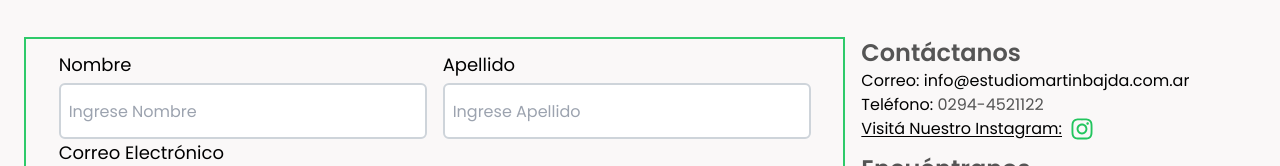
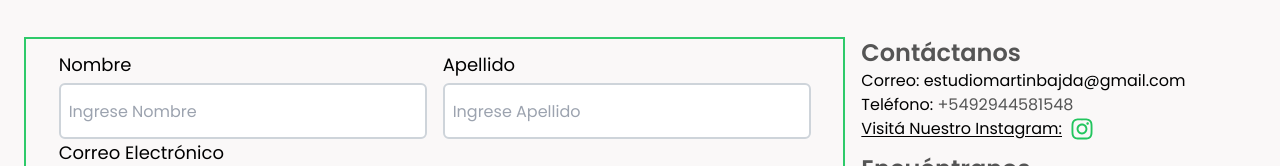
Before and after one commit to 4Bprogramming/BajdaNextJs, a Next.js app: page / in a window 1280 px wide. Shown: the part 1555-1721 px from the top of the page. Built offline with nearby package versions, Linux system fonts and the light colour scheme.

Commit message:
Update ContactMedia.jsx
contacto

```diff
--- a/src/Components/Contact/ContactMedia.jsx
+++ b/src/Components/Contact/ContactMedia.jsx
@@ -7,8 +7,8 @@ function ContactMedia() {
     <media-container class=" flex flex-col gap-y-3 md:col-span-5 lg:col-span-4">
       <contact-us class="flex flex-col items-start ml-4 w-full ">
         <h4 class=" text-2xl font-semibold text-grey-1">Contáctanos</h4>
-        <p>Correo: <Link href={"mailto:info@estudiomartinbajda.com.ar"}>info@estudiomartinbajda.com.ar</Link></p>
-        <p>Teléfono: <span class="text-grey-1">0294-4521122</span></p>
+        <p>Correo: <Link href={"mailto:info@estudiomartinbajda.com.ar"}>estudiomartinbajda@gmail.com</Link></p>
+        <p>Teléfono: <span class="text-grey-1">+5492944581548</span></p>
         <Link className='relative underline underline-offset-2 hover:text-custom-green transition-all duration-700 group hover:ml-2' href={"https://www.instagram.com/arq.martin_bajda/?igsh=YmhqdHNqdmxlZGJs"} target='blank'>
         Visitá Nuestro Instagram:
         <FaInstagram className="text-green-500 h-6 w-6 cursor-pointer absolute top-0 -right-8 group-hover:text-black   transition-all duration-700" />
```
